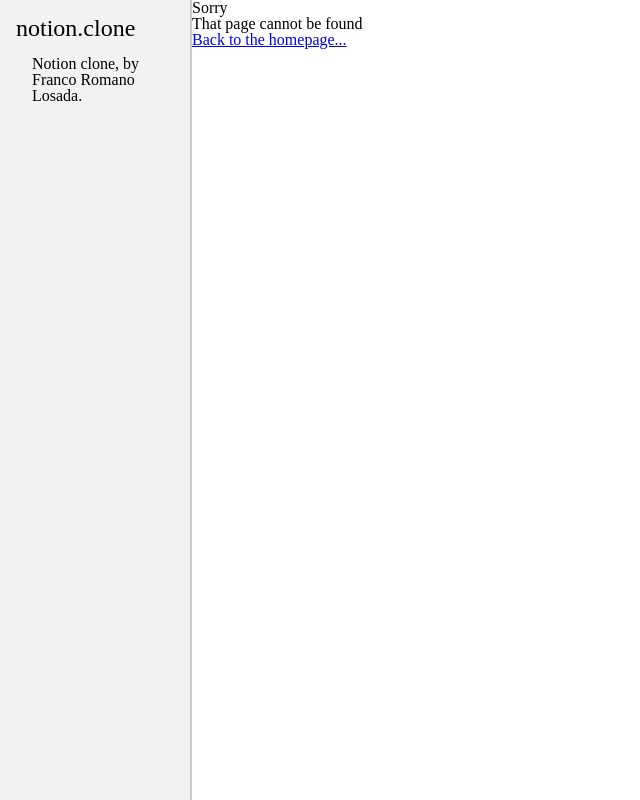
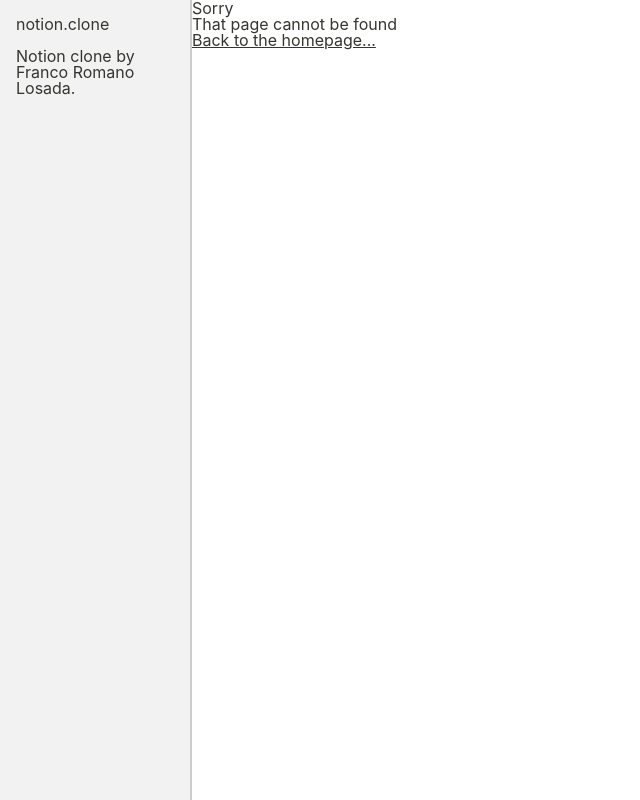
Before and after one commit to fprl/texteditor-like-notion, a React (Create React App) app in the folder react-ui/: page /editablePage in a window 1280 px wide. Shown: the whole page, without its empty margins (0-640 px from the left). Built offline with nearby package versions, Linux system fonts and the light colour scheme.

Commit message:
Added UI details

```diff
--- a/react-ui/src/components/EditableBlock.js
+++ b/react-ui/src/components/EditableBlock.js
@@ -11,9 +11,9 @@ import SelectTagMenu from './SelectTagMenu'
 const CMD_KEY = '/'
 
 const EditableBlock = ({ element, addBlock, deleteBlock, updatePage }) => {
-  const { id, tag, html } = element
+  const { id, tag, html, placeholder } = element
 
-  const [block, setBlock] = useState({ id, tag, html })
+  const [block, setBlock] = useState({ id, tag, html, placeholder })
   const [htmlBackup, setHtmlBackup] = useState(null)
 
   const [isTagMenuOpen, setIsTagMenuOpen] = useState(false)
@@ -59,12 +59,17 @@ const EditableBlock = ({ element, addBlock, deleteBlock, updatePage }) => {
   }
 
   const handleSelection = tag => {}
-  // .getBoundingClientRect()
 
   return (
     <DataBlock ref={blockRef}>
-      <BlockAction type={'plus'} onClick={() => addBlock({ id, ref: blockRef.current })} />
-      <BlockAction type={'dots'} onClick={() => setIsTagMenuOpen(!isTagMenuOpen)} />
+      <BlockAction
+        type={'plus'}
+        onClick={() => addBlock({ id, ref: blockRef.current })}
+      />
+      <BlockAction
+        type={'dots'}
+        onClick={() => setIsTagMenuOpen(!isTagMenuOpen)}
+      />
 
       {isTagMenuOpen && (
         <div ref={menuRef}>
@@ -78,8 +83,9 @@ const EditableBlock = ({ element, addBlock, deleteBlock, updatePage }) => {
         tag={block.tag}
         ref={editorRef}
         onKeyDown={onKeyDownHandler}
+        placeholder={block.placeholder}
       >
-        {block.html}
+        {block.html.trim()}
       </ContentEditable>
     </DataBlock>
   )
@@ -108,8 +114,36 @@ const ContentEditable = styled.pre`
 
   width: 100%;
 
-  font-size: ${props =>
-    props.tag === 'h1' ? 'var(--text-2xl)' : 'var(--text-base)'};
+  :empty:before {
+    content: attr(placeholder);
+    color: var(--color-gray)
+  }
+
+  ${props => {
+    if (props.tag === 'h1') {
+      return `
+        font-size: var(--text-3xl);
+        font-weight: 600;
+        margin-top: var(--spacing-l);
+      `
+    } else if (props.tag === 'h2') {
+      return `
+        font-size: var(--text-2xl);
+        font-weight: 600;
+        margin-top: var(--spacing-m);
+      `
+    } else if (props.tag === 'h3') {
+      return `
+        font-size: var(--text-xl);
+        font-weight: 600;
+        margin-top: var(--spacing-s);
+      `
+    } else {
+      return `
+        font-size: var(--text-base);
+      `
+    }
+  }}
 
   :hover {
     background-color: var(--color-hover);
--- a/react-ui/src/components/EditableInformation.js
+++ b/react-ui/src/components/EditableInformation.js
@@ -8,19 +8,24 @@ import BlockAction from './blockAction'
 import SelectTagMenu from './SelectTagMenu'
 
 const EditableInformation = ({ pageInformation, addInformation, deleteInformation, updateInformation }) => {
-  console.log(pageInformation)
   const { id, title, cover } = pageInformation
 
   const [information, setInformation] = useState({ id, title, cover })
   const [isTagMenuOpen, setIsTagMenuOpen] = useState(false)
 
-
   const informationRef = useRef(null)
   const titleRef = useRef(null)
   const menuRef = useRef(null)
 
+  // effect for managing document title
+  useEffect(() => {
+    console.log(information.title)
+    console.log(information.title.charCodeAt(0))
+    document.title.trim() ? document.title = information.title : document.title = 'Notion clone'
+  }, [information.title])
+
   // hooks for managing content editable
-  const handleUseEditable = html => {
+  const handleUseEditable = title => {
     setInformation(information => ({ ...information, title }))
   }
 
@@ -38,7 +43,7 @@ const EditableInformation = ({ pageInformation, addInformation, deleteInformatio
       e.preventDefault()
       addBlock({
         id,
-        ref: blockRef.current,
+        ref: informationRef.current,
       })
     }
   }
@@ -49,8 +54,9 @@ const EditableInformation = ({ pageInformation, addInformation, deleteInformatio
         id="title-editable"
         ref={titleRef}
         onKeyDown={onKeyDownHandler}
+        placeholder='Untitled'
       >
-        {information.title}
+        {information.title.trim()}
       </TitleEditable>
     </InformationBlock>
   )
@@ -75,7 +81,13 @@ const TitleEditable = styled.h1`
 
   width: 100%;
 
-  font-size: var(--text-4-l);
+  font-size: var(--text-4xl);
+  font-weight: 700;
+
+  :empty:before {
+    content: attr(placeholder);
+    color: var(--color-gray)
+  }
 
   :hover {
     background-color: var(--color-hover);
--- a/react-ui/src/components/EditablePage.js
+++ b/react-ui/src/components/EditablePage.js
@@ -18,11 +18,25 @@ const page = {
       id: uid(),
       html: 'First block',
       tag: 'p',
+      placeholder: 'Paragraph',
     },
     {
       id: uid(),
       html: 'Second block',
       tag: 'h1',
+      placeholder: 'Heading 1',
+    },
+    {
+      id: uid(),
+      html: 'Third block',
+      tag: 'h2',
+      placeholder: 'Heading 2',
+    },
+    {
+      id: uid(),
+      html: 'Fourth block',
+      tag: 'h3',
+      placeholder: 'Heading 3',
     },
   ],
 }
@@ -60,7 +74,7 @@ const EditablePage = () => {
   }
 
   const addBlockHandler = currentBlock => {
-    const newBlock = { id: uid(), tag: 'p', html: '' }
+    const newBlock = { id: uid(), tag: 'p', html: '', placeholder: 'Paragraph' }
 
     const index = blocks.map(b => b.id).indexOf(currentBlock.id)
     const updatedBlocks = [...blocks]
@@ -83,7 +97,7 @@ const EditablePage = () => {
 
   return (
     <Container>
-      <PageNavbar title={pageInformation.title}/>
+      <PageNavbar title={pageInformation.title} />
 
       <PageInformation>
         <EditableInformation pageInformation={pageInformation} />
@@ -139,7 +153,7 @@ const PageContent = styled.article`
 
   width: 45rem;
 
-/*   overflow: auto;
+  /*   overflow: auto;
   ::-webkit-scrollbar {
     display: none;
   } */
--- a/react-ui/src/components/Footer.js
+++ b/react-ui/src/components/Footer.js
@@ -5,7 +5,7 @@ const Footer = () => {
   return (
     <Wrapper>
       <br />
-      <em>Notion clone, by Franco Romano Losada.</em>
+      Notion clone by Franco Romano Losada.
     </Wrapper>
   )
 }
@@ -14,15 +14,5 @@ export default Footer
 
 const Wrapper = styled.footer`
   display: flex;
-  justify-content: center;
-
-  margin: var(--spacing-s);
-  max-width: 100%;
-
-  font-size: var(--text-base);
-
-  & a {
-    text-decoration: none;
-    color: var(--color-text);
-  }
+  justify-content: start;
 `
--- a/react-ui/src/components/styled/GlobalStyles.js
+++ b/react-ui/src/components/styled/GlobalStyles.js
@@ -1,11 +1,8 @@
 import { createGlobalStyle } from 'styled-components'
 
 const GlobalStyles = createGlobalStyle`
-  * {
-    box-sizing:border-box;
-  }
   html {
-    --color-text: black;
+    --color-text: rgb(55, 53, 47);
     --color-text-inverse: white;
     --color-background: white;
     --color-gray-25: hsl(6, 0%, 95%);
@@ -36,28 +33,6 @@ const GlobalStyles = createGlobalStyle`
     --spacing-m: 1.5rem;
     --spacing-l: 2rem;
   }
-
-  body {
-    font-size: 16px;
-    font-family: 'Roboto', sans-serif;
-    font-weight: 400;
-  }
-
-  h1 {
-    font-size: var(--text-3xl);
-  }
-
-  h2 {
-    font-size: var(--text-2xl);
-  }
-
-  h3 {
-    font-size: var(--text-xl);
-  }
-
-  p {
-    font-size: var(--text-base);
-  }
 `
 
 export default GlobalStyles
--- a/react-ui/src/components/styled/Reset.js
+++ b/react-ui/src/components/styled/Reset.js
@@ -1,6 +1,10 @@
 import { createGlobalStyle } from 'styled-components'
 
 const Reset = createGlobalStyle`
+* {
+	box-sizing:border-box;
+}
+
 html, body, div, span, applet, object, iframe,
 h1, h2, h3, h4, h5, h6, p, blockquote, pre,
 a, abbr, acronym, address, big, cite, code,
@@ -17,29 +21,37 @@ time, mark, audio, video {
 	margin: 0;
 	padding: 0;
 	border: 0;
-	font-size: 100%;
-	font: inherit;
+	font-family: -apple-system, BlinkMacSystemFont, "Segoe UI", Helvetica, "Apple Color Emoji", Arial, sans-serif, "Segoe UI Emoji", "Segoe UI Symbol";
+	font-size: 16px;
+	font-weight: 400;
+	color: var(--color-text);
 	vertical-align: baseline;
 }
+
 /* HTML5 display-role reset for older browsers */
 article, aside, details, figcaption, figure,
 footer, header, hgroup, menu, nav, section {
 	display: block;
 }
+
 body {
 	line-height: 1;
 }
+
 ol, ul {
 	list-style: none;
 }
+
 blockquote, q {
 	quotes: none;
 }
+
 blockquote:before, blockquote:after,
 q:before, q:after {
 	content: '';
 	content: none;
 }
+
 table {
 	border-collapse: collapse;
 	border-spacing: 0;
```
